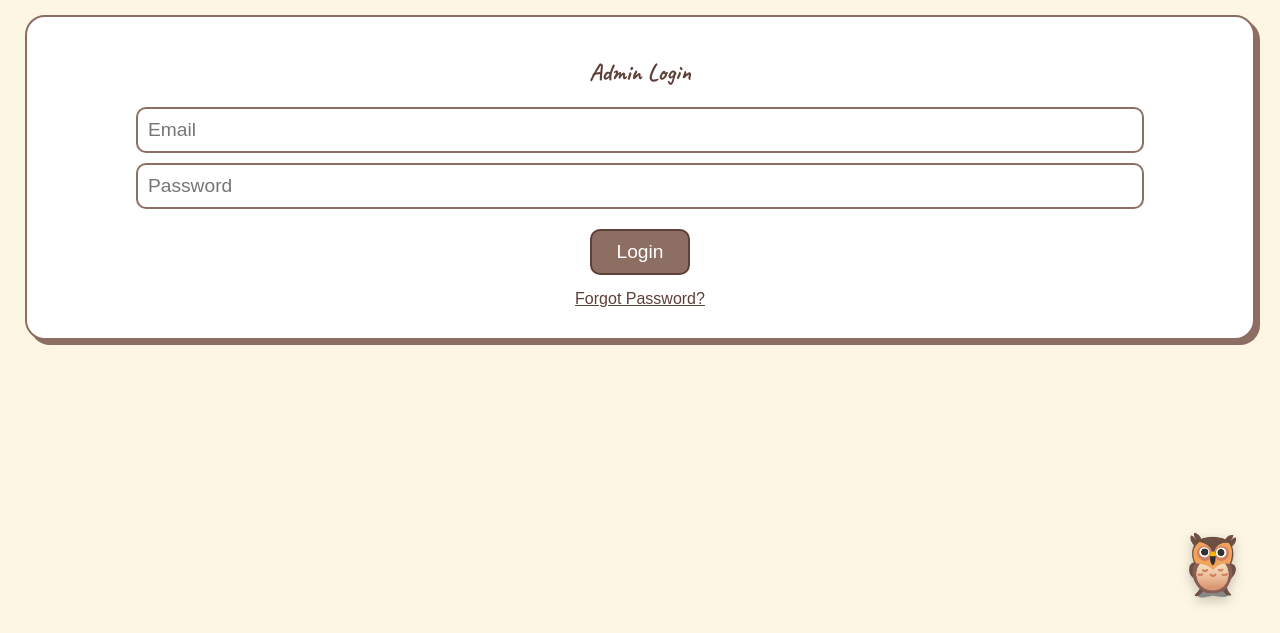
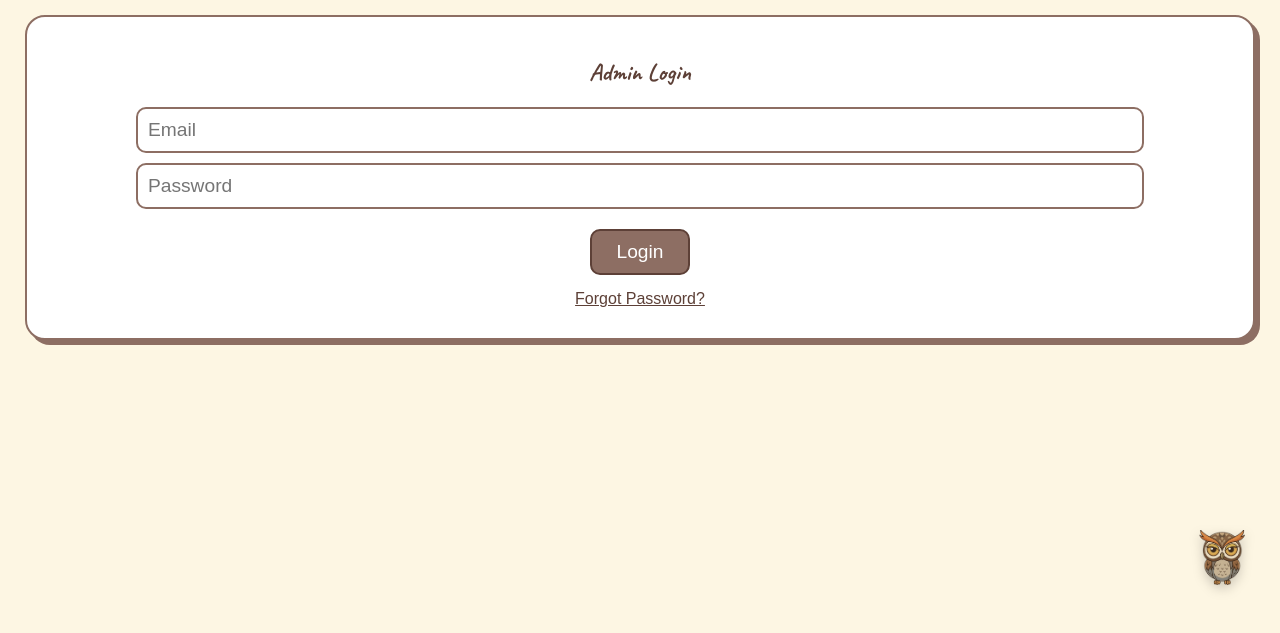
Before and after one commit to prsd503/test2, a website with bundled scripts: page admin.html in a window 1280 px wide. Shown: the part 167-800 px from the top of the page. Built offline with nearby package versions, Linux system fonts and the light colour scheme.

Commit message:
Update admin.html

```diff
--- a/admin.html
+++ b/admin.html
@@ -307,10 +307,12 @@
     <script type="module" src="admin-logic.js"></script>
 
     <!-- Interactive Owl Audio Easter Egg -->
-    <div id="owl-container">
-      <div id="owl-icon" onclick="activateOwlEffect()">🦉</div>
-      <audio id="owl-audio" src="theme.mp3" preload="auto"></audio>
+<div id="owl-container">
+    <div id="owl-icon" onclick="activateOwlEffect()">
+        <img src="owl.png" alt="Owl Icon" style="width: 55px; height: 55px; object-fit: contain;">
     </div>
+    <audio id="owl-audio" src="theme.mp3" preload="auto"></audio>
+</div>
 
     <style>
       #owl-container { position: fixed; bottom: 30px; right: 30px; z-index: 9999; }
```
